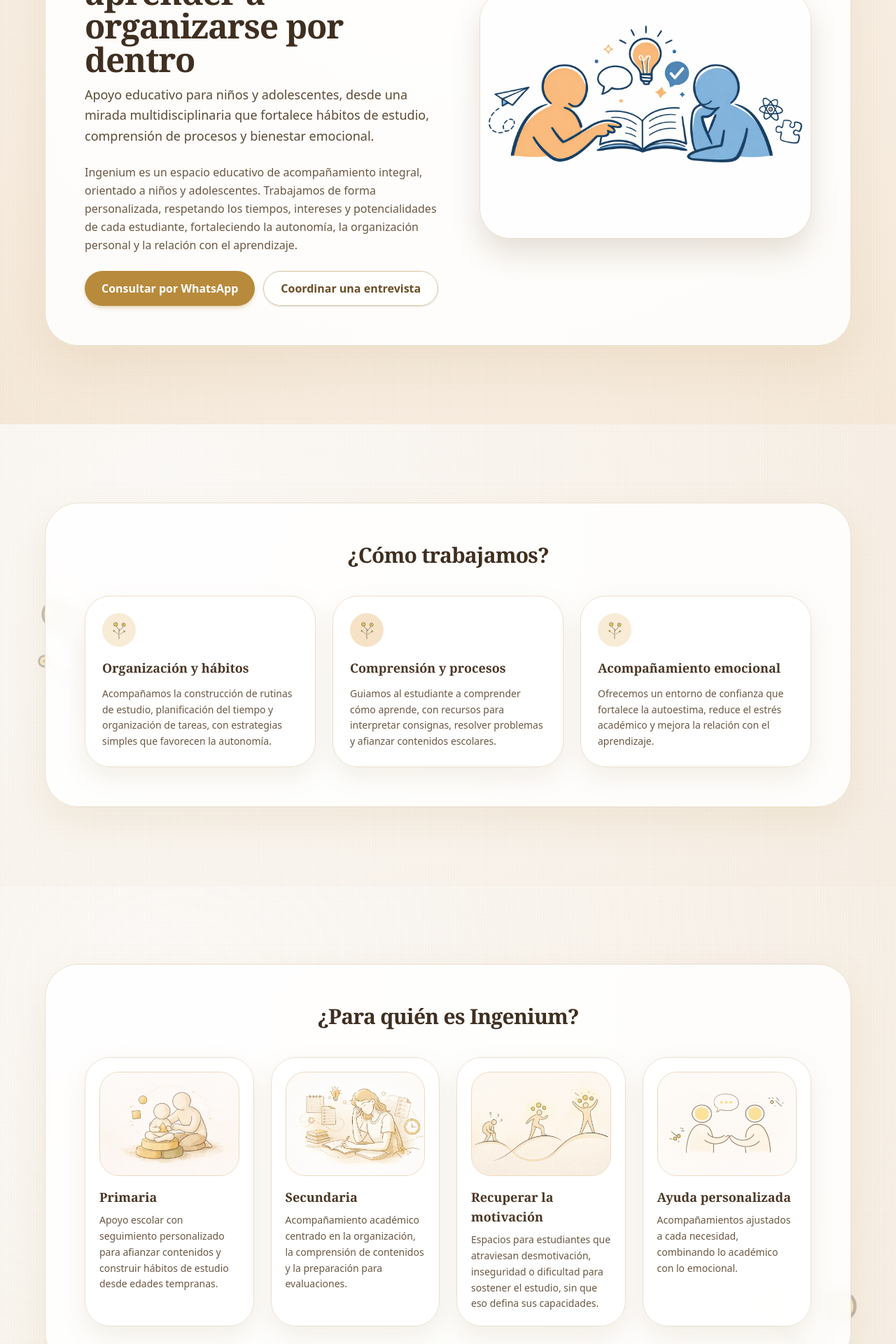
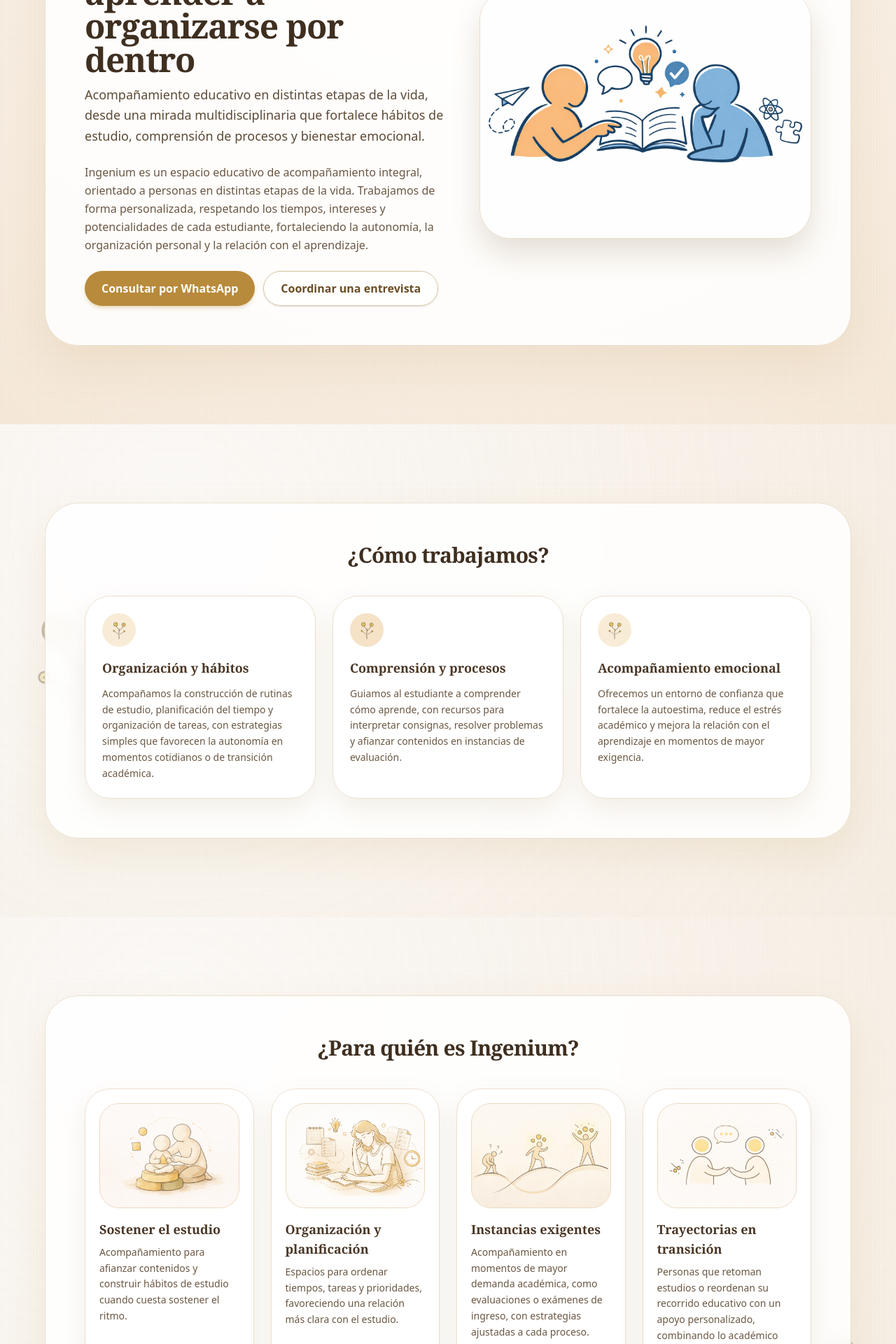
Before and after one commit to Teksi75/ingenium-web, a Next.js app: page / in a window 1280 px wide. Shown: the part 280-2200 px from the top of the page at 70% size. Built offline with nearby package versions, Linux system fonts and the light colour scheme.

Commit message:
Expand copy to include broader learning stages

```diff
--- a/content/ingenium.copy.ts
+++ b/content/ingenium.copy.ts
@@ -5,12 +5,12 @@
     name: "Ingenium",
     tagline: "Un espacio para aprender a organizarse por dentro",
     intro:
-      "Ingenium es un espacio educativo de acompañamiento integral, orientado a niños y adolescentes. Trabajamos de forma personalizada, respetando los tiempos, intereses y potencialidades de cada estudiante, fortaleciendo la autonomía, la organización personal y la relación con el aprendizaje.",
+      "Ingenium es un espacio educativo de acompañamiento integral, orientado a personas en distintas etapas de la vida. Trabajamos de forma personalizada, respetando los tiempos, intereses y potencialidades de cada estudiante, fortaleciendo la autonomía, la organización personal y la relación con el aprendizaje.",
   },
   hero: {
     title: "Un espacio para aprender a organizarse por dentro",
     subtitle:
-      "Apoyo educativo para niños y adolescentes, desde una mirada multidisciplinaria que fortalece hábitos de estudio, comprensión de procesos y bienestar emocional.",
+      "Acompañamiento educativo en distintas etapas de la vida, desde una mirada multidisciplinaria que fortalece hábitos de estudio, comprensión de procesos y bienestar emocional.",
     ctaPrimary: {
       label: "Consultar por WhatsApp",
       href: ingeniumContact.whatsappUrl,
@@ -22,15 +22,15 @@
     items: [
       {
         title: "Organización y hábitos",
-        body: "Acompañamos la construcción de rutinas de estudio, planificación del tiempo y organización de tareas, con estrategias simples que favorecen la autonomía.",
+        body: "Acompañamos la construcción de rutinas de estudio, planificación del tiempo y organización de tareas, con estrategias simples que favorecen la autonomía en momentos cotidianos o de transición académica.",
       },
       {
         title: "Comprensión y procesos",
-        body: "Guiamos al estudiante a comprender cómo aprende, con recursos para interpretar consignas, resolver problemas y afianzar contenidos escolares.",
+        body: "Guiamos al estudiante a comprender cómo aprende, con recursos para interpretar consignas, resolver problemas y afianzar contenidos en instancias de evaluación.",
       },
       {
         title: "Acompañamiento emocional",
-        body: "Ofrecemos un entorno de confianza que fortalece la autoestima, reduce el estrés académico y mejora la relación con el aprendizaje.",
+        body: "Ofrecemos un entorno de confianza que fortalece la autoestima, reduce el estrés académico y mejora la relación con el aprendizaje en momentos de mayor exigencia.",
       },
     ],
   },
@@ -38,31 +38,31 @@
     title: "¿Para quién es Ingenium?",
     items: [
       {
-        title: "Primaria",
-        body: "Apoyo escolar con seguimiento personalizado para afianzar contenidos y construir hábitos de estudio desde edades tempranas.",
+        title: "Sostener el estudio",
+        body: "Acompañamiento para afianzar contenidos y construir hábitos de estudio cuando cuesta sostener el ritmo.",
       },
       {
-        title: "Secundaria",
-        body: "Acompañamiento académico centrado en la organización, la comprensión de contenidos y la preparación para evaluaciones.",
+        title: "Organización y planificación",
+        body: "Espacios para ordenar tiempos, tareas y prioridades, favoreciendo una relación más clara con el estudio.",
       },
       {
-        title: "Recuperar la motivación",
-        body: "Espacios para estudiantes que atraviesan desmotivación, inseguridad o dificultad para sostener el estudio, sin que eso defina sus capacidades.",
+        title: "Instancias exigentes",
+        body: "Acompañamiento en momentos de mayor demanda académica, como evaluaciones o exámenes de ingreso, con estrategias ajustadas a cada proceso.",
       },
       {
-        title: "Ayuda personalizada",
-        body: "Acompañamientos ajustados a cada necesidad, combinando lo académico con lo emocional.",
+        title: "Trayectorias en transición",
+        body: "Personas que retoman estudios o reordenan su recorrido educativo con un apoyo personalizado, combinando lo académico con lo emocional.",
       },
     ],
   },
   conditions: {
     title: "Condiciones y marco de trabajo",
     preface:
-      "El acompañamiento puede realizarse de forma presencial u online, según acuerdo previo. Las condiciones, frecuencia y modalidad se conversan de manera personalizada con cada familia, priorizando un encuadre claro y respetuoso.",
+      "El acompañamiento puede realizarse de forma presencial u online, según acuerdo previo. Las condiciones, frecuencia y modalidad se conversan de manera personalizada con cada persona o familia, priorizando un encuadre claro y respetuoso.",
     bullets: [
       "Asistencia: las inasistencias deben avisarse con anticipación. Las clases no avisadas con antelación no son recuperables.",
       "Pagos: los honorarios se acuerdan previamente y el pago se realiza de forma mensual.",
-      "Comunicación: el seguimiento se realiza en diálogo con las familias, priorizando una comunicación clara y respetuosa.",
+      "Comunicación: el seguimiento se realiza en diálogo con las personas acompañadas y sus familias, priorizando una comunicación clara y respetuosa.",
       "Marco: promovemos un espacio basado en respeto, tolerancia y confianza mutua.",
       "Alcance: el acompañamiento no reemplaza tratamientos médicos ni terapéuticos cuando sean necesarios.",
     ],
```
